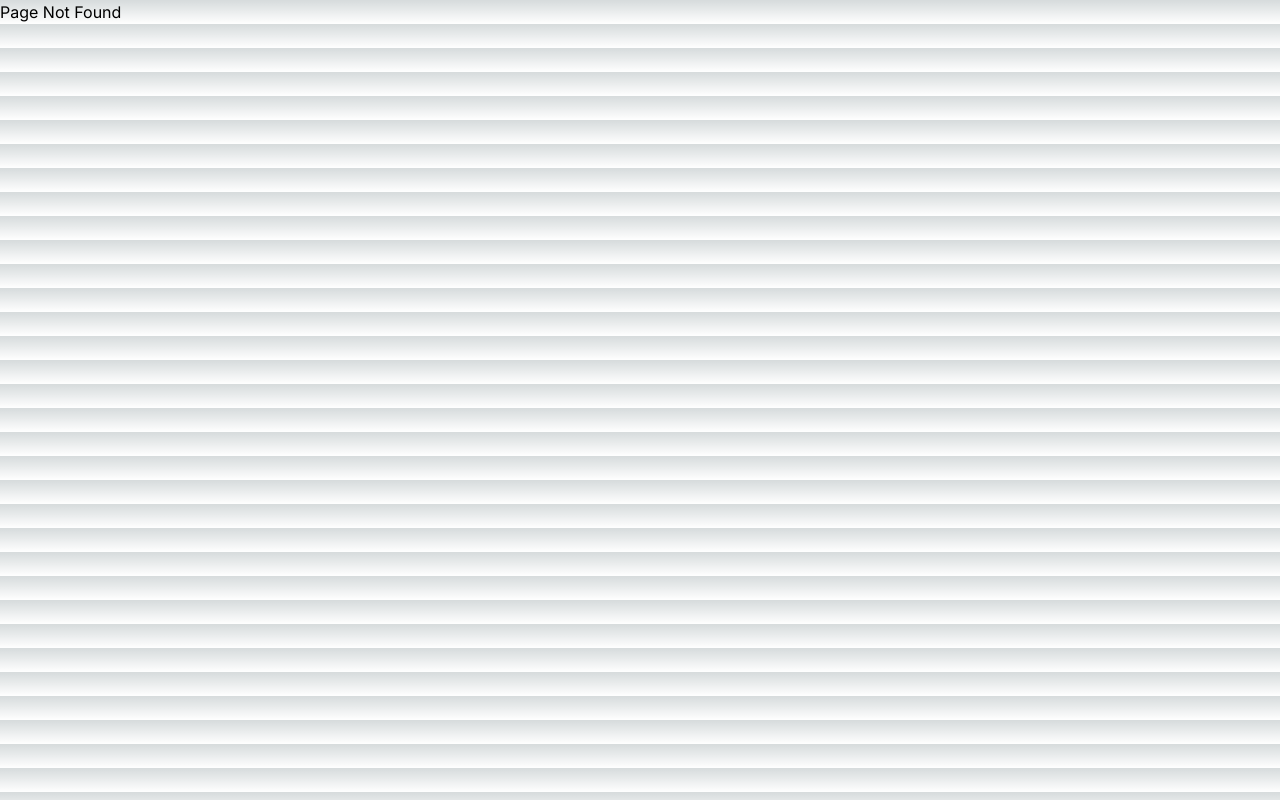
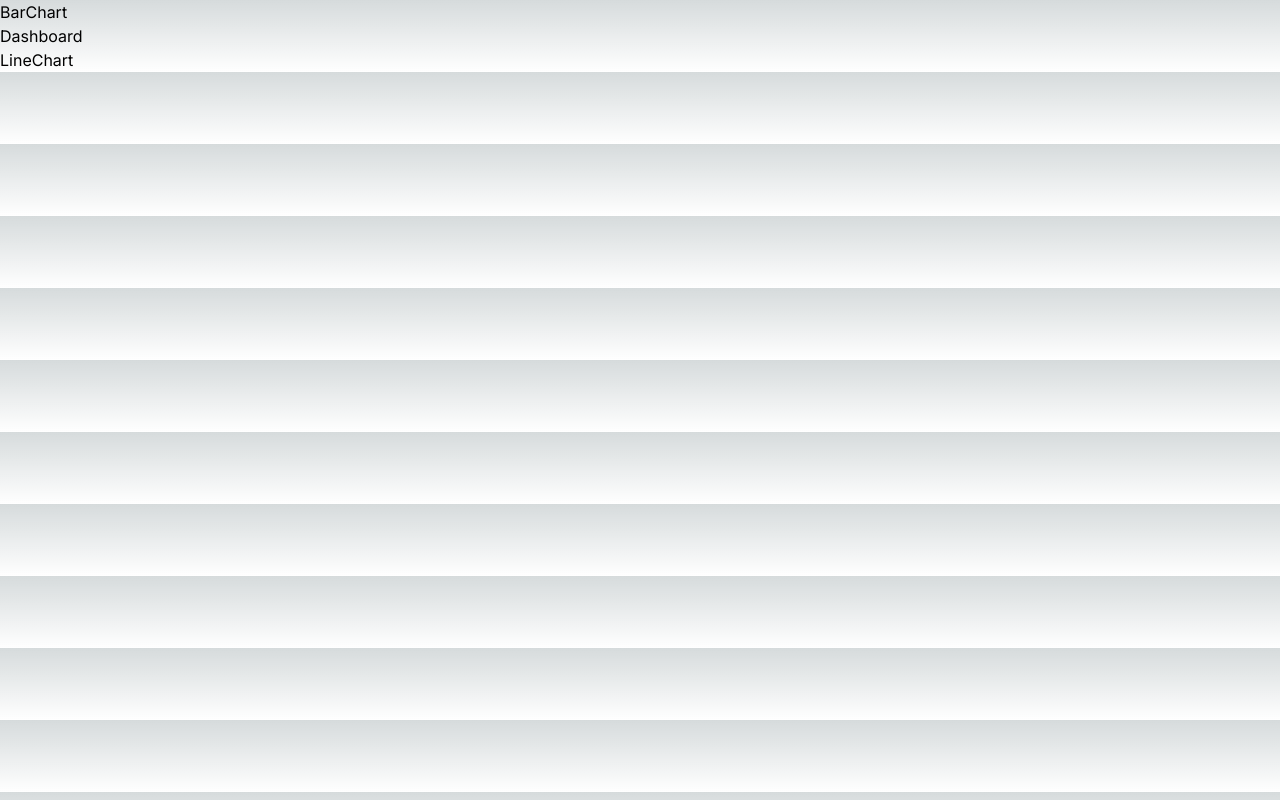
Before and after one commit to fabioono25/next.js, a Next.js app in the folder first-app/: page /dashboard in a window 1280 px wide. Before the commit this address had no page. Built offline with nearby package versions, Linux system fonts and the light colour scheme.

Commit message:
private folder

```diff
--- /dev/null
+++ b/first-app/app/_lib/format-date.ts
@@ -0,0 +1,4 @@
+// format date function
+export function formatDate(date: Date): string {
+  return date.toISOString();
+}
--- /dev/null
+++ b/first-app/app/_lib/page.tsx
@@ -0,0 +1,7 @@
+import React from 'react'
+
+export default function PrivateRoute() {
+  return (
+    <div>You cannot view it in the browser.</div>
+  )
+}
--- /dev/null
+++ b/first-app/app/dashboard/line-chart.tsx
@@ -0,0 +1,7 @@
+import React from 'react'
+
+export default function LineChart() {
+  return (
+    <div>LineChart</div>
+  )
+}
--- /dev/null
+++ b/first-app/app/dashboard/page.tsx
@@ -0,0 +1,16 @@
+import React from "react";
+import LineChart from "./line-chart";
+
+function BarChart() {
+  return <div>BarChart</div>;
+}
+
+export default function Dashboard() {
+  return (
+    <div>
+      <BarChart />
+      Dashboard
+      <LineChart />
+    </div>
+  );
+}
```
